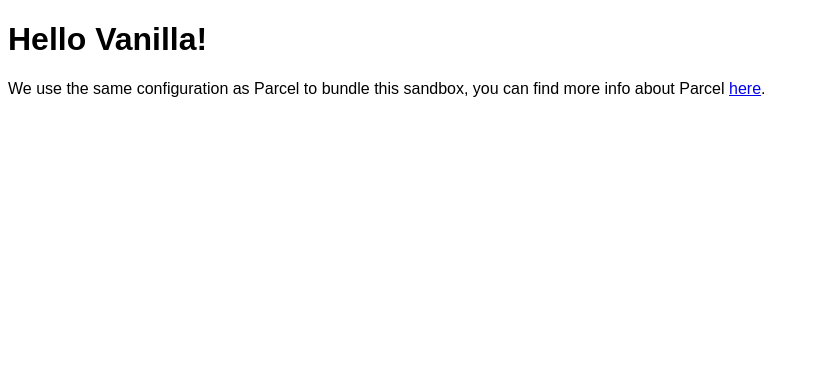
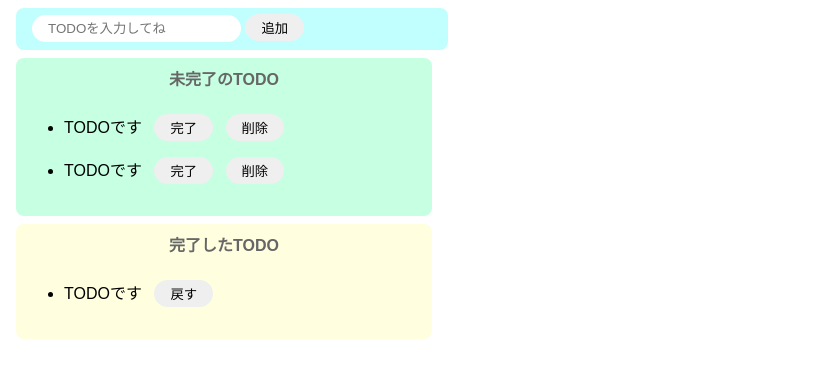
Before and after one commit to sjsnr/codesandbox-test, a website built with Parcel: page index.html in a window 1280 px wide. Shown: the whole page, without its empty margins (0-819 px from the left). Built offline with nearby package versions, Linux system fonts and the light colour scheme.

Commit message:
[add]make appearance

```diff
--- a/index.html
+++ b/index.html
@@ -1,16 +1,40 @@
 <!DOCTYPE html>
 <html>
-
   <head>
     <title>Parcel Sandbox</title>
     <meta charset="UTF-8" />
   </head>
 
   <body>
-	<div id="app"></div>
+    <div class="input-area">
+      <input type="text" placeholder="TODOを入力してね" />
+      <button>追加</button>
+    </div>
+    <div class="imcomplete-area">
+      <p class="area-title">未完了のTODO</p>
+      <ul class="list-row">
+        <li>
+          <span>TODOです</span>
+          <button>完了</button>
+          <button>削除</button>
+        </li>
+        <li>
+          <span>TODOです</span>
+          <button>完了</button>
+          <button>削除</button>
+        </li>
+      </ul>
+    </div>
+    <div class="complete-area">
+      <p class="area-title">完了したTODO</p>
+      <ul class="list-row">
+        <li>
+          <span>TODOです</span>
+          <button>戻す</button>
+        </li>
+      </ul>
+    </div>
 
-	<script src="src/index.js">
-	</script>
+    <script src="src/index.js"></script>
   </body>
-
 </html>
--- a/src/index.js
+++ b/src/index.js
@@ -1,10 +1 @@
 import "./styles.css";
-
-document.getElementById("app").innerHTML = `
-<h1>Hello Vanilla!</h1>
-<div>
-  We use the same configuration as Parcel to bundle this sandbox, you can find more
-  info about Parcel
-  <a href="https://parceljs.org" target="_blank" rel="noopener noreferrer">here</a>.
-</div>
-`;
--- a/src/styles.css
+++ b/src/styles.css
@@ -1,3 +1,62 @@
 body {
   font-family: sans-serif;
 }
+
+.input-area {
+  background: #c1ffff;
+  width: 400px;
+  height: 30px;
+  padding: 6px 16px;
+  margin: 8px;
+  border-radius: 8px;
+}
+
+input {
+  outline: none;
+  border: none;
+  border-radius: 16px;
+  padding: 6px 16px;
+}
+
+button {
+  border-radius: 16px;
+  border: none;
+  padding: 4px 16px;
+}
+
+button:hover {
+  background: #ff7fff;
+  color: #fff;
+  cursor: pointer;
+}
+
+.imcomplete-area {
+  background: #c6ffe2;
+  width: 400px;
+  padding: 8px;
+  margin: 8px;
+  border-radius: 8px;
+}
+
+.complete-area {
+  background: #ffffe0;
+  width: 400px;
+  padding: 8px;
+  margin: 8px;
+  border-radius: 8px;
+}
+
+.area-title {
+  text-align: center;
+  margin-top: 0;
+  font-weight: 700;
+  color: #666;
+}
+
+.list-row > li {
+  padding: 8px 0;
+}
+
+.list-row > li button {
+  margin-left: 8px;
+}
```
Also changed, not shown: package.json (+6 -4 lines). Lines whose indentation alone changed are shown as unchanged.
